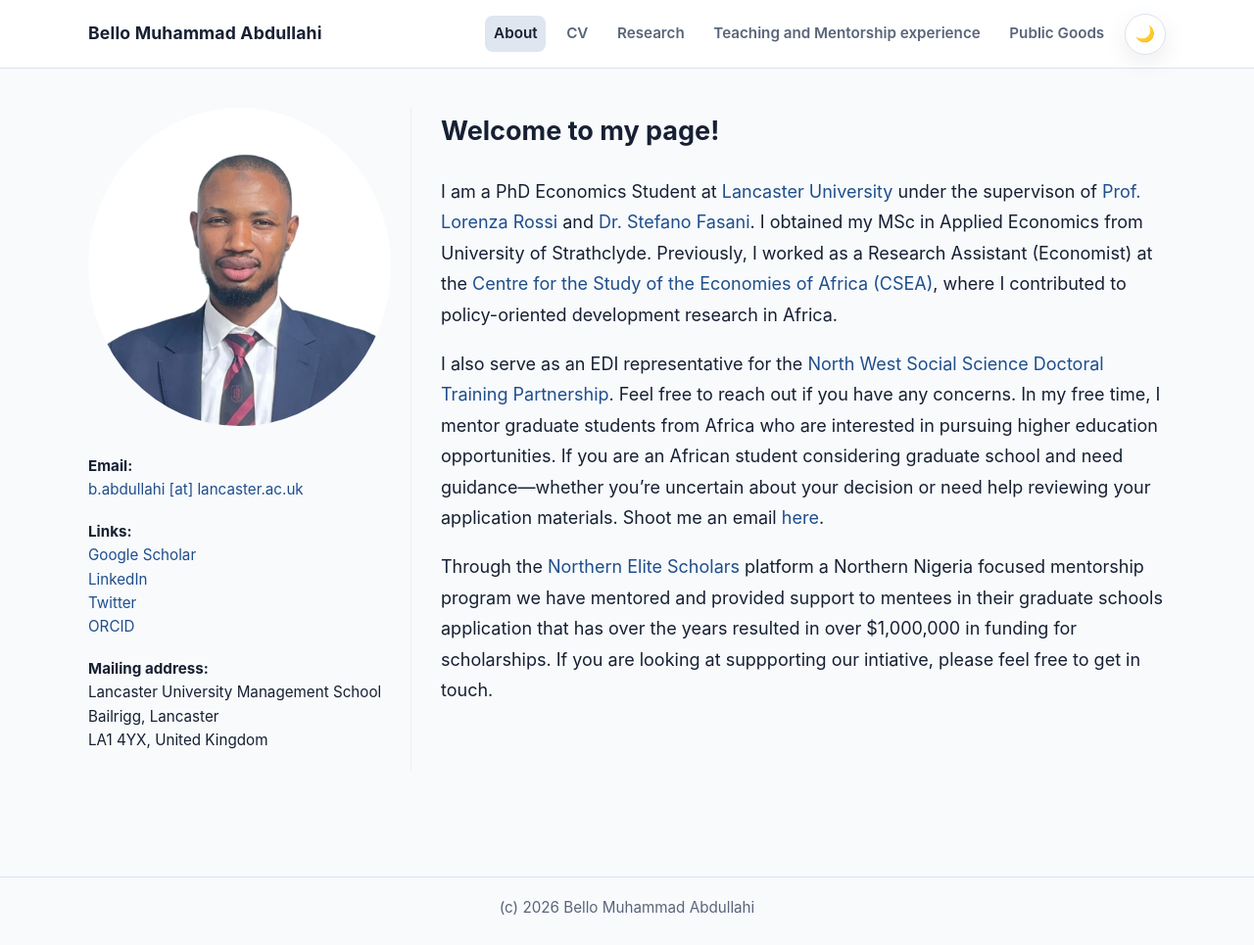
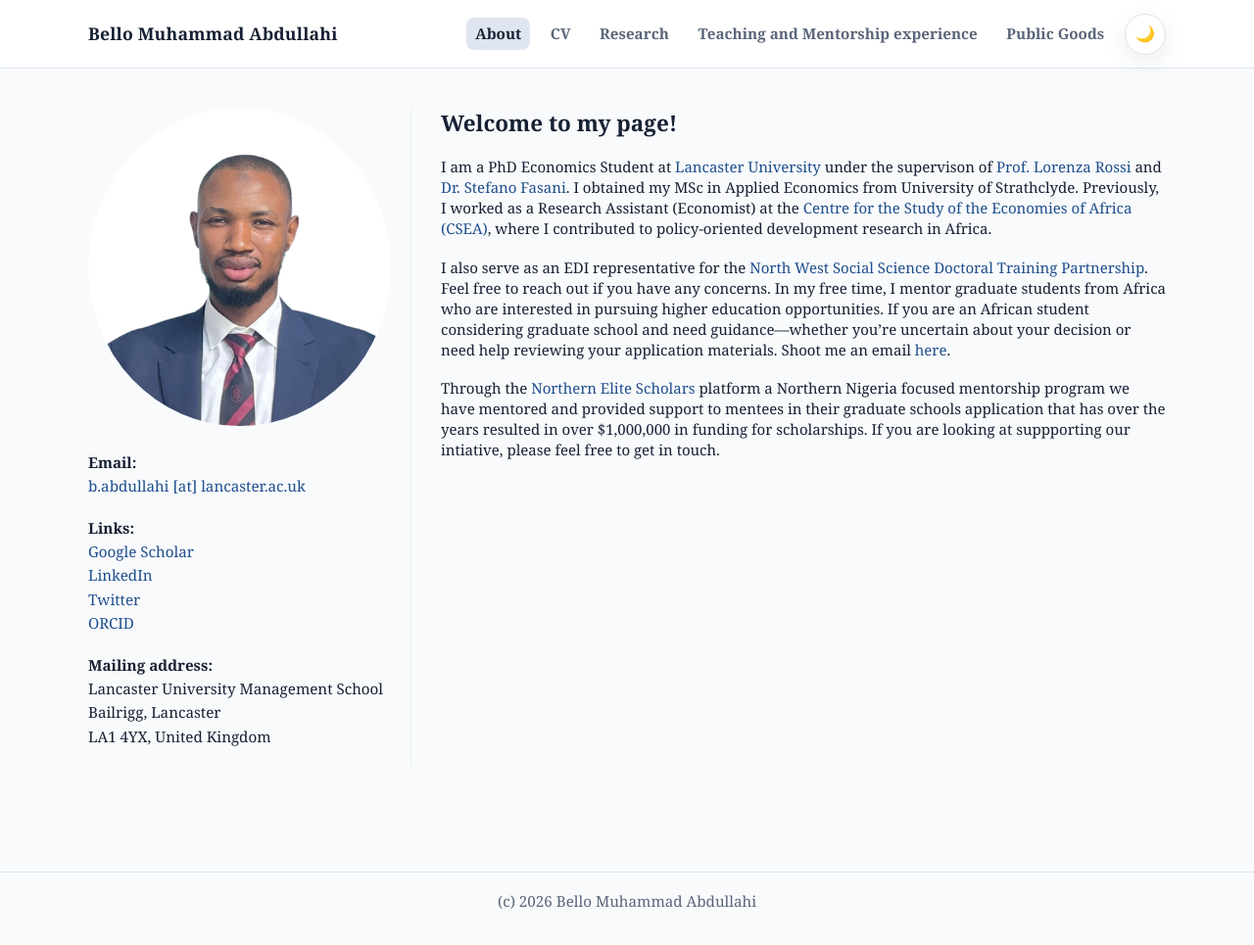
Before and after one commit to Bello-Abdullahi/Bello-Abdullahi.github.io, a Jekyll site: the page built from _pages/about.md, in a window 1280 px wide and 965 px high. Shown: the whole window at 98% size. Built offline with Jekyll 4.4.1, drawn with Linux system fonts in a browser that asks for light colours.

Commit message:
Change body font styles in custom.css

```diff
--- a/assets/css/custom.css
+++ b/assets/css/custom.css
@@ -35,9 +35,9 @@ body {
 body {
   background: var(--bg);
   color: var(--text);
-  font-family: "Inter", "Segoe UI", "Helvetica Neue", Arial, sans-serif;
-  line-height: 1.75;
-  font-size: 18px;
+  font-family: "Georgia", "Times New Roman", serif;
+  line-height: 1.4;
+  font-size: 15px;
   transition: background-color 0.25s ease, color 0.25s ease;
 }
 
```
